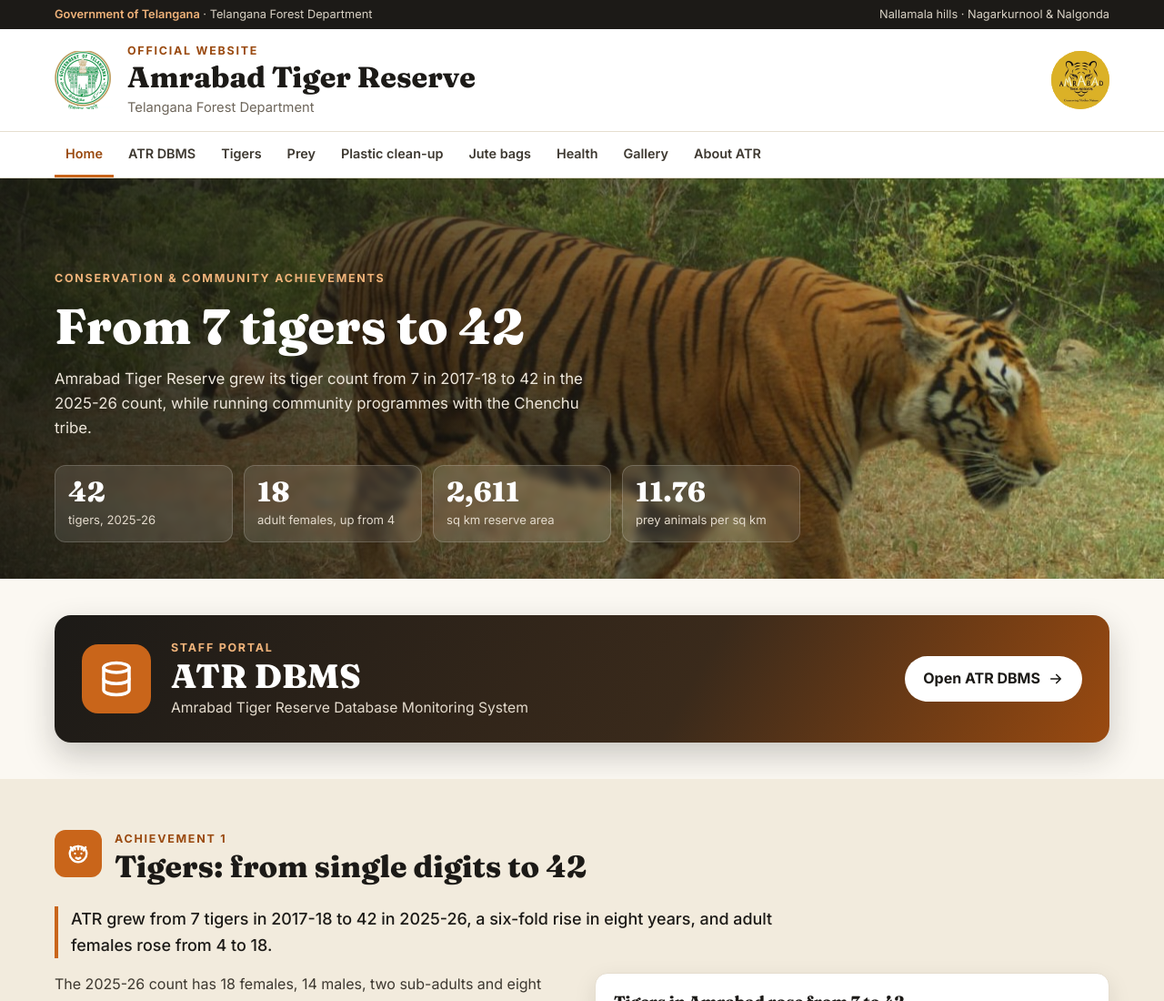
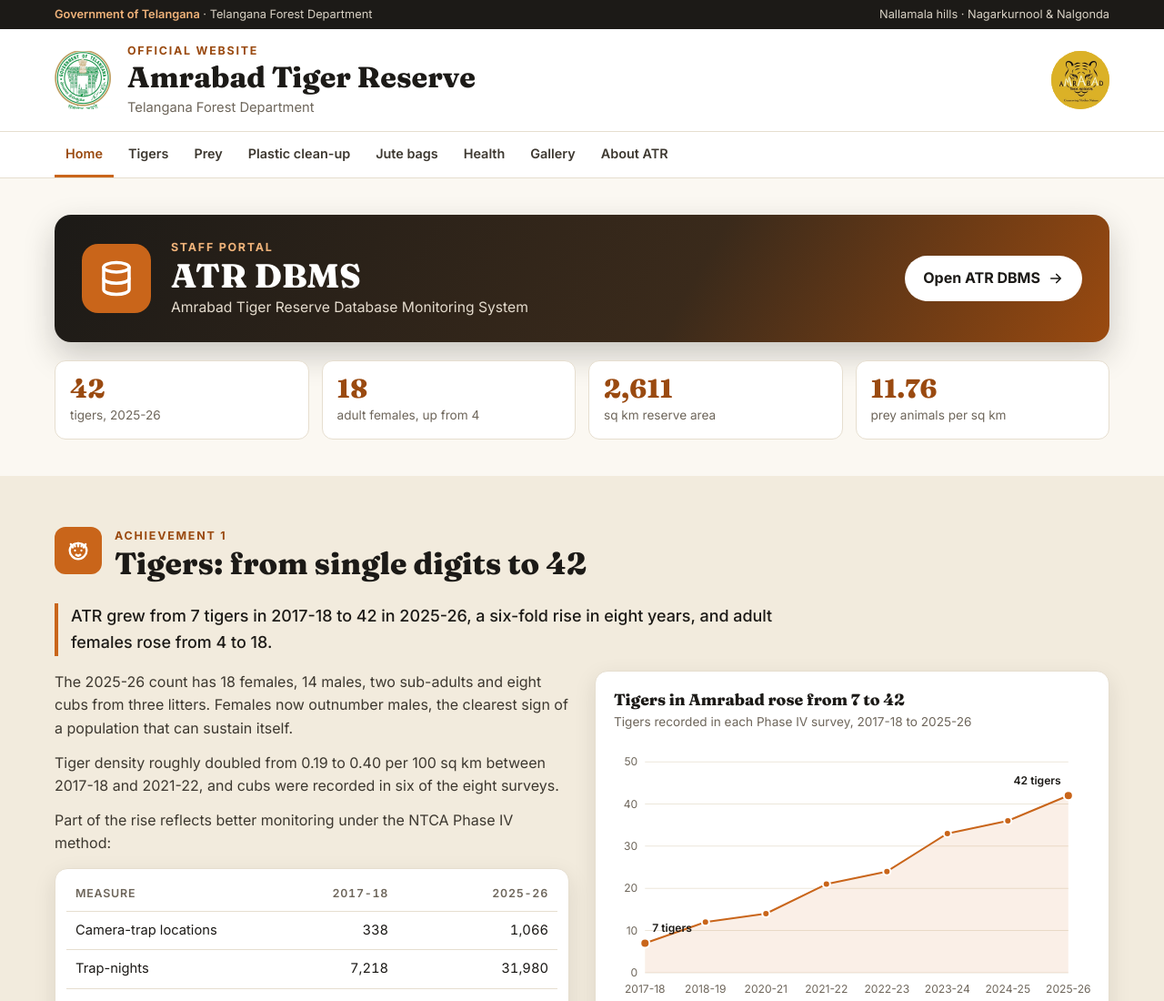
Before and after one commit to atrdbms/atr-website, a plain HTML site: page index.html in a window 1280 px wide. Shown: the top 1100 px of the page at 91% size. Drawn offline with Linux system fonts and the light colour scheme.

Commit message:
Open straight to the home page: remove tiger banner
The page now starts with the ATR DBMS portal box and key figures.

Co-Authored-By: Claude Opus 5.5 <noreply@anthropic.com>
Claude-Session: https://claude.ai/code/session_01QN4hHZUhLcWYie2m1EowkT

```diff
--- a/index.html
+++ b/index.html
@@ -111,6 +111,11 @@
   .dbms-go svg{width:18px;height:18px}
   @media (max-width:640px){.dbms{flex-direction:column;align-items:flex-start;padding:22px}.dbms-go{align-self:stretch;justify-content:center}}
 
+  .home-stats{display:grid;grid-template-columns:repeat(4,1fr);gap:14px;margin-top:20px}
+  .home-stats div{background:#fff;border:1px solid var(--line);border-radius:12px;padding:14px 16px}
+  .home-stats b{display:block;font-family:Fraunces,Georgia,serif;font-size:1.8rem;line-height:1.1;color:var(--amber-dk)}
+  .home-stats span{font-size:.85rem;color:var(--muted)}
+  @media (max-width:640px){.home-stats{grid-template-columns:1fr 1fr}}
   /* Measures list */
   .measures{display:grid;grid-template-columns:repeat(auto-fit,minmax(200px,1fr));gap:14px;margin-top:18px}
   .measure{background:#fff;border:1px solid var(--line);border-radius:12px;padding:16px}
@@ -237,7 +242,6 @@
 <nav class="main" aria-label="Main">
   <div class="wrap">
     <a href="#home">Home</a>
-    <a href="#modules">ATR DBMS</a>
     <a href="#tigers">Tigers</a>
     <a href="#prey">Prey</a>
     <a href="#plastic">Plastic clean-up</a>
@@ -249,28 +253,20 @@
 </nav>
 
 <main id="main">
-<div class="hero" id="home">
-  <div class="wrap">
-    <span class="eyebrow">Conservation &amp; community achievements</span>
-    <h2>From 7 tigers to 42</h2>
-    <p>Amrabad Tiger Reserve grew its tiger count from 7 in 2017-18 to 42 in the 2025-26 count, while running community programmes with the Chenchu tribe.</p>
-    <div class="stats">
-      <div class="stat"><b>42</b><span>tigers, 2025-26</span></div>
-      <div class="stat"><b>18</b><span>adult females, up from 4</span></div>
-      <div class="stat"><b>2,611</b><span>sq km reserve area</span></div>
-      <div class="stat"><b>11.76</b><span>prey animals per sq km</span></div>
-    </div>
-  </div>
-</div>
-
 <!-- ATR DBMS -->
-<section id="modules" class="dbms-sec">
+<section id="home" class="dbms-sec">
   <div class="wrap">
     <a class="dbms" href="https://atrdbms.github.io/atr-dbms/">
       <span class="dbms-ic"><svg><use href="#i-db"/></svg></span>
       <span class="dbms-txt"><small>Staff portal</small><b>ATR DBMS</b><span>Amrabad Tiger Reserve Database Monitoring System</span></span>
       <span class="dbms-go">Open ATR DBMS <svg viewBox="0 0 24 24" fill="none" stroke="currentColor" stroke-width="2.2" stroke-linecap="round" stroke-linejoin="round"><path d="M5 12h14M13 6l6 6-6 6"/></svg></span>
     </a>
+    <div class="home-stats">
+      <div><b>42</b><span>tigers, 2025-26</span></div>
+      <div><b>18</b><span>adult females, up from 4</span></div>
+      <div><b>2,611</b><span>sq km reserve area</span></div>
+      <div><b>11.76</b><span>prey animals per sq km</span></div>
+    </div>
   </div>
 </section>
 
@@ -595,7 +591,9 @@
   // ---- Active nav link ----
   const links=[...document.querySelectorAll('nav.main a')];
   const io=new IntersectionObserver(es=>es.forEach(e=>{if(e.isIntersecting){links.forEach(a=>a.classList.toggle('on',a.getAttribute('href')==='#'+e.target.id))}}),{rootMargin:'-45% 0px -50% 0px'});
-  ['home','modules','tigers','prey','plastic','jute','health','gallery','about'].forEach(id=>io.observe($(id)));
+  const topCheck=()=>{if(scrollY<120)links.forEach(a=>a.classList.toggle('on',a.getAttribute('href')==='#home'))};
+  addEventListener('scroll',topCheck,{passive:true});setTimeout(topCheck,50);
+  ['home','tigers','prey','plastic','jute','health','gallery','about'].forEach(id=>io.observe($(id)));
 })();
 </script>
 </body>
```
